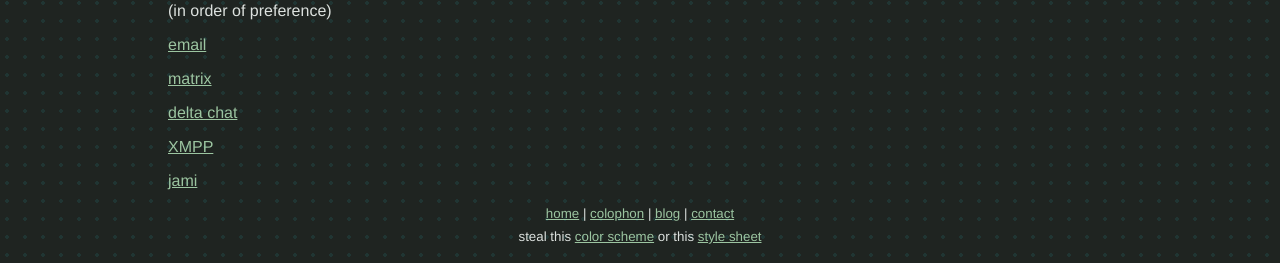
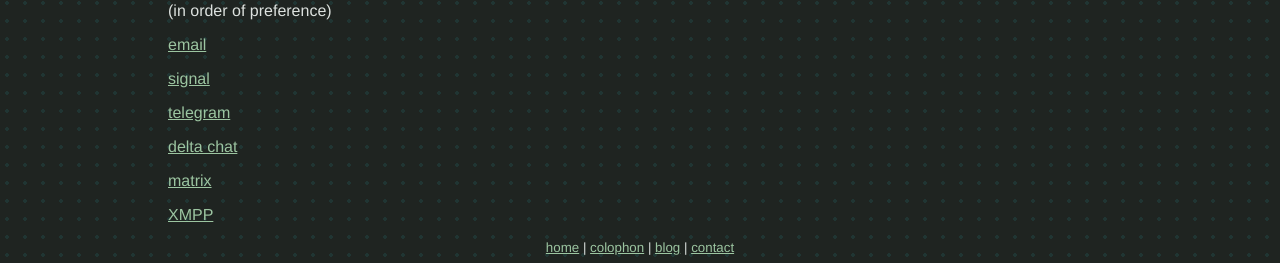
Before and after one commit to draftseventhirty/11ty-personalsite, an Eleventy site: page src/contact.md in a window 1280 px wide. Shown: the part 158-421 px from the top of the page. Built offline with nearby package versions, Linux system fonts and the light colour scheme; Eleventy itself is replaced by a stand-in of ours; files that its build step writes are made by us from their sources; a web font is replaced by a local one.

Commit message:
contact updates

```diff
--- a/src/contact.md
+++ b/src/contact.md
@@ -9,10 +9,13 @@ layout: base.njk
 
 [email](mailto:draft730@duck.com)
 
-[matrix](https://matrix.to/#/@draft730:4d2.org)
+
+[signal](https://signal.me/#eu/gSRY5Nw43I5pyTwR0VfMmhvt-KPsx_ask_Vr1tYCM8DmyiXrDXFCOKXpG9vst7R5)
+
+[telegram](https://t.me/draft7_30)
 
 [delta chat](https://i.delta.chat/#1DEB8D96C288824F3813FFDC867BC6199DEF03A6&v=3&i=D-NeUot5DVK1nK0P0Q_s-iZl&s=iSSk9yWoCdEpg262shb9Tn4Z&a=xdxlzfvhx%40nine.testrun.org&n=draft730)
 
+[matrix](https://matrix.to/#/@draft730:matrix.org)
+
 [XMPP](xmpp:azalea@openim.nl)
-
-[jami](jami:draft730)
```
